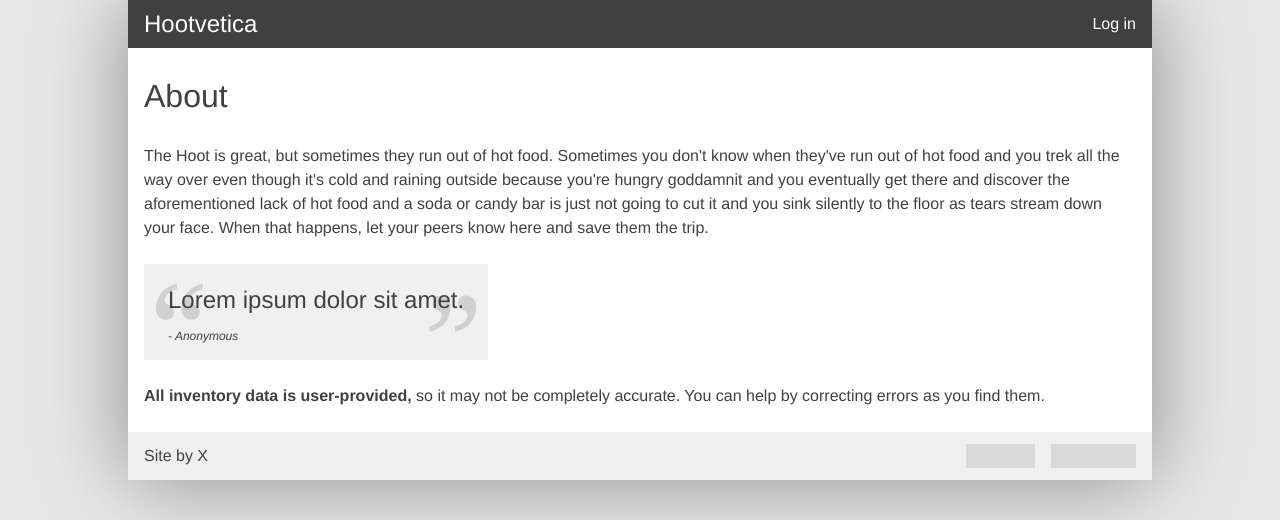
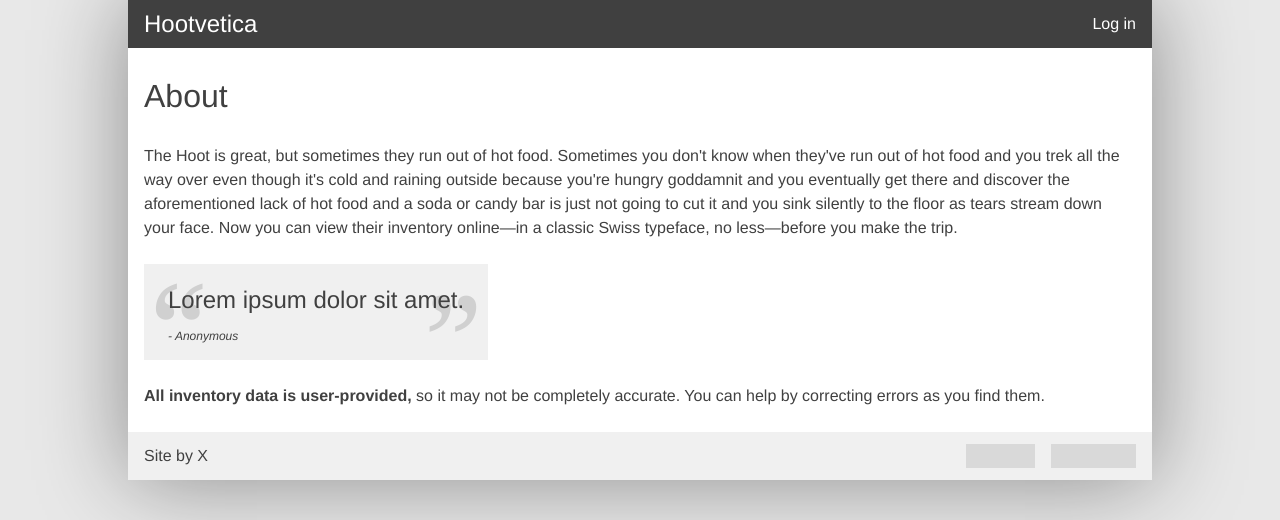
Before and after one commit to ninepints/hootvetica, a Django app: page / in a window 1280 px wide. Shown: the top 520 px of the page. Run offline with Django 3.2, Linux system fonts and the light colour scheme; data that the repository does not hold is empty; parts of the project's set-up code (start-up, migrations or seed data) failed here and were passed over; some libraries are stand-ins or nearby versions; grey boxes are pictures that could not be loaded.

Commit message:
Updated index page "about" section

```diff
--- a/hoot/templates/food/index.html
+++ b/hoot/templates/food/index.html
@@ -34,7 +34,7 @@
 
     <section class="indented">
         <h3>About</h3>
-        <p>The Hoot is great, but sometimes they run out of hot food. Sometimes you don't know when they've run out of hot food and you trek all the way over even though it's cold and raining outside because you're hungry goddamnit and you eventually get there and discover the aforementioned lack of hot food and a soda or candy bar is just not going to cut it and you sink silently to the floor as tears stream down your face. When that happens, let your peers know here and save them the trip.</p>
+        <p>The Hoot is great, but sometimes they run out of hot food. Sometimes you don't know when they've run out of hot food and you trek all the way over even though it's cold and raining outside because you're hungry goddamnit and you eventually get there and discover the aforementioned lack of hot food and a soda or candy bar is just not going to cut it and you sink silently to the floor as tears stream down your face. Now you can view their inventory online—in a classic Swiss typeface, no less—before you make the trip.</p>
         <ul id="testimonials">
             <li>
                 <blockquote><p>Lorem ipsum dolor sit amet.</p></blockquote>
```
